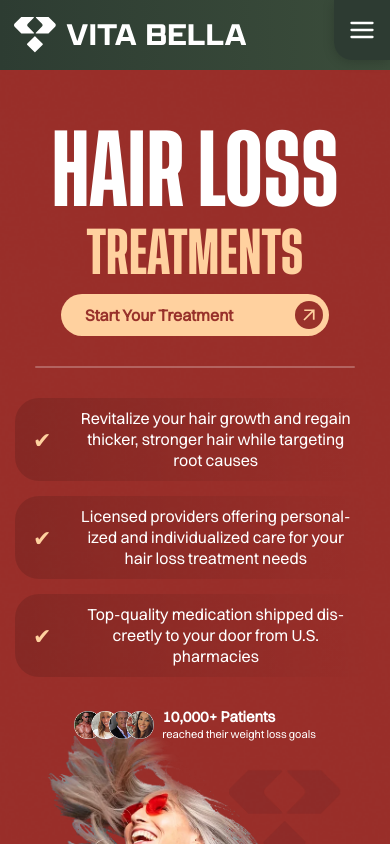
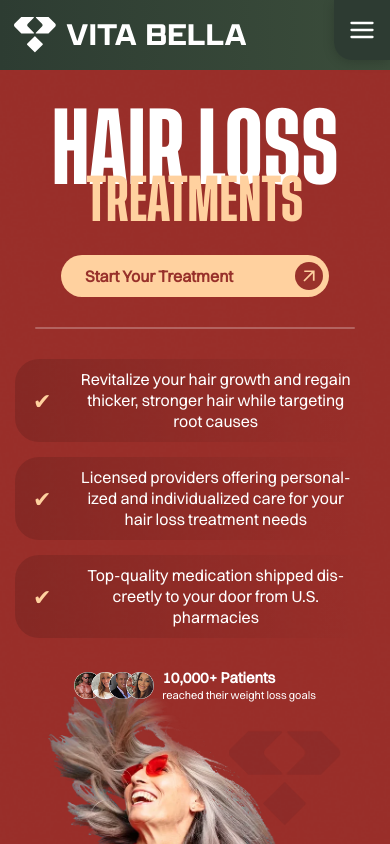
Before and after one commit to aribradshaw/VitaBella, a Next.js app in the folder vitabella/: page /hair-loss in a window 390 px wide. Shown: the top 844 px of the page. Built offline with nearby package versions, Linux system fonts and the light colour scheme.

Commit message:
Text Resizing on Hero

```diff
--- a/vitabella/src/components/Hero/Hero.css
+++ b/vitabella/src/components/Hero/Hero.css
@@ -121,7 +121,7 @@
   opacity: 1;
 }
 
-.hero-heading, h2.hero-heading {
+.hero-heading, .highlight {
   font-family: 'Tusker Grotesk', sans-serif;
   font-size: 80px;
   line-height: 80px;
@@ -130,15 +130,16 @@
   margin: 0;
 }
 
-@media (max-width: 767px) {
+@media (max-width: 900px) {
   .highlight {
     font-size: 48px !important;
+    line-height: 48px !important
   }
   .hero-heading {
     margin-bottom: 0 !important;
-    font-size: 36;
+    font-size: 36 !important;
     margin-top: 0em !important;
-    line-height: 1.05 !important;
+    line-height: 0.5 !important;
   }
 }
 }
--- a/vitabella/src/components/Hero/Hero.tsx
+++ b/vitabella/src/components/Hero/Hero.tsx
@@ -93,7 +93,7 @@ const Hero: React.FC = () => {
     <div className="hero-body" style={heroBodyStyle}>
       <div className="hero-container" style={heroContainerStyle}>
         <div className="hero-heading">CLINICALLY PROVEN</div>
-        <h2 className="hero-heading highlight" style={{ color: data.mainColor }}>{data.categoryName}</h2>
+        <h2 className="highlight" style={{ color: data.mainColor }}>{data.categoryName}</h2>
         <p className="subtext">
           Clinically-proven, doctor-backed solutions to help {data.solutionsText}.
         </p>
--- a/vitabella/src/components/common/CategoryHero.tsx
+++ b/vitabella/src/components/common/CategoryHero.tsx
@@ -44,7 +44,7 @@ const CategoryHero: React.FC<CategoryHeroProps> = ({
       >
         <div className="hero-heading" style={{ color: '#fff', marginBottom: 'var(--space-1x)' }}>{data.categoryName.toUpperCase()}</div>
         <div
-          className="hero-heading highlight"
+          className="highlight"
           style={{ color: data.mainColor, marginTop: '-8px', marginBottom: 'var(--space-1x)' }}
         >
           TREATMENTS
```
